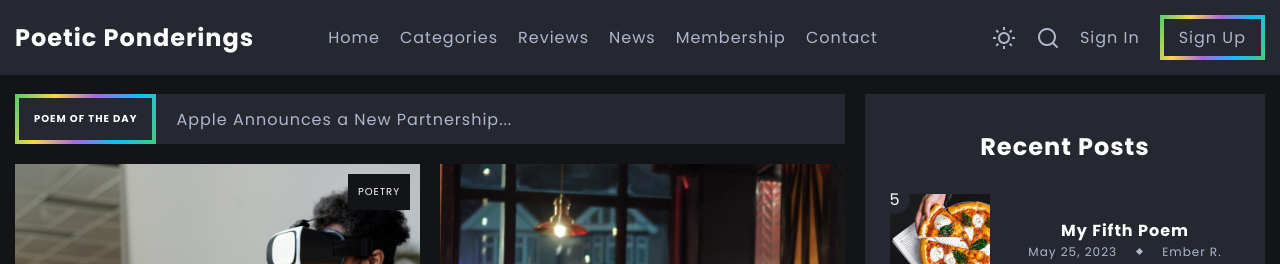
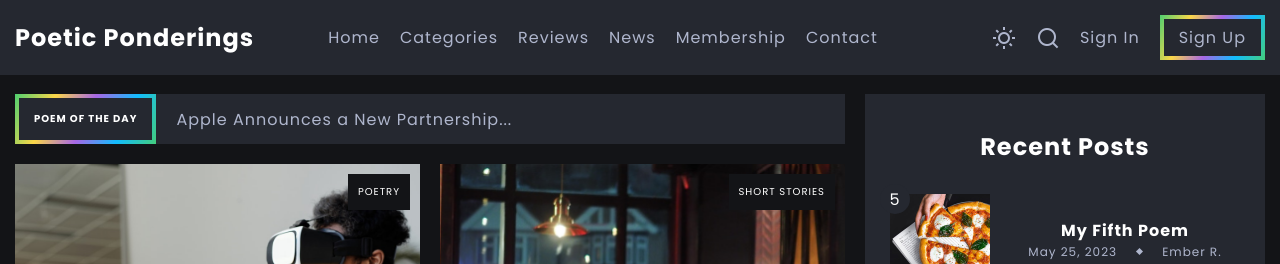
Before and after one commit to perezjprz19/Poetic-Ponderings, an Eleventy site: page Poetic-Ponderings/src/index.njk in a window 1280 px wide. Shown: the top 264 px of the page. Built offline with nearby package versions, Linux system fonts and the light colour scheme; Eleventy itself is replaced by a stand-in of ours; files that its build step writes are made by us from their sources.

Commit message:
adds short stories category

```diff
--- a/Poetic-Ponderings/src/index.njk
+++ b/Poetic-Ponderings/src/index.njk
@@ -34,6 +34,7 @@ layout: 'base.njk'
 
             <a href="{{ post.url }}" class="article featured-article featured-article-2">
                 <img src="./assets/images/featured/featured-2.jpg" alt="" class="article-image">
+                <span class="article-category">Short Stories</span>
                 <div class="article-data-container">
                     <div class="article-data">
                         <span>Dec 04, 2021</span>
```
